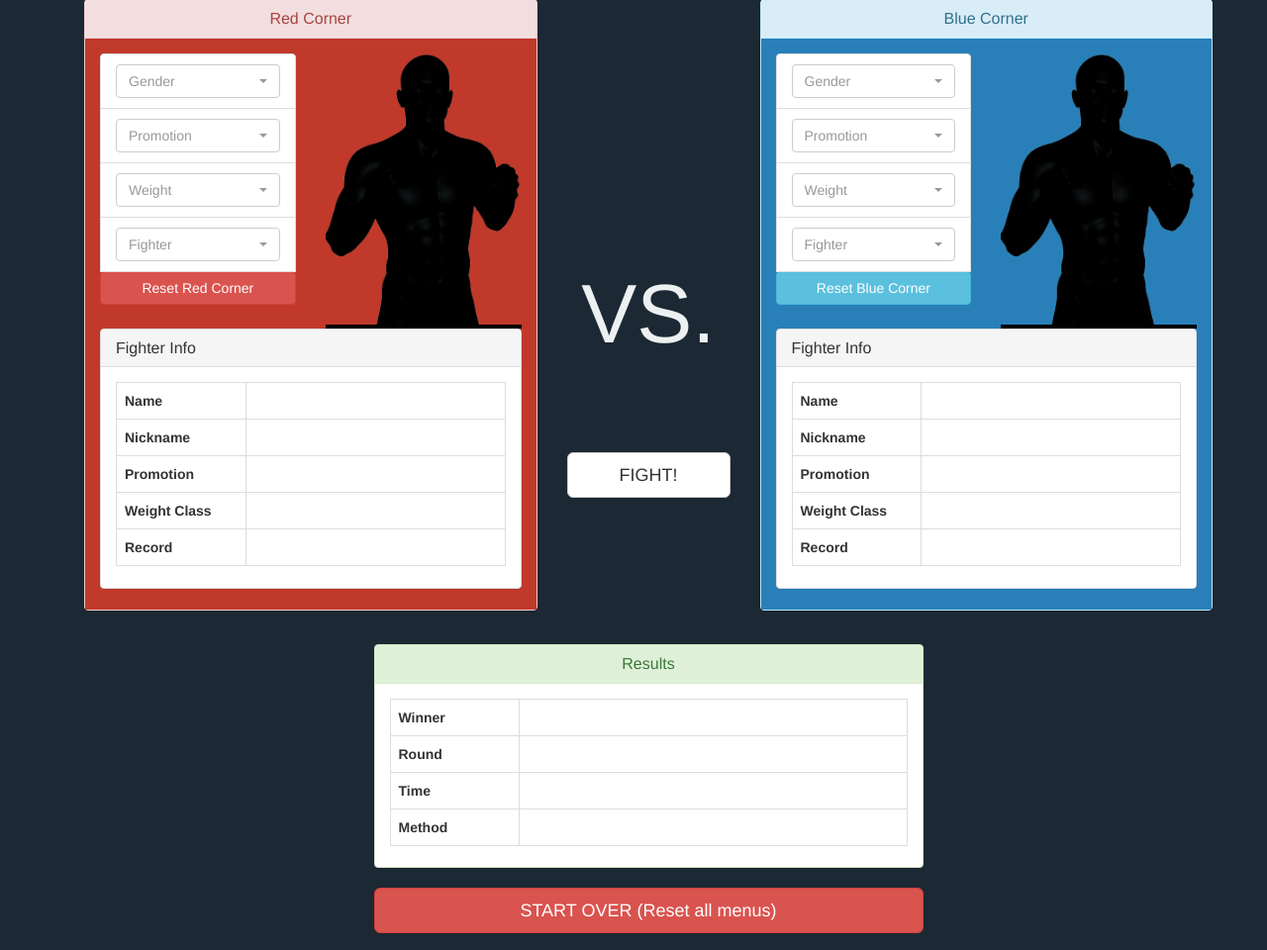
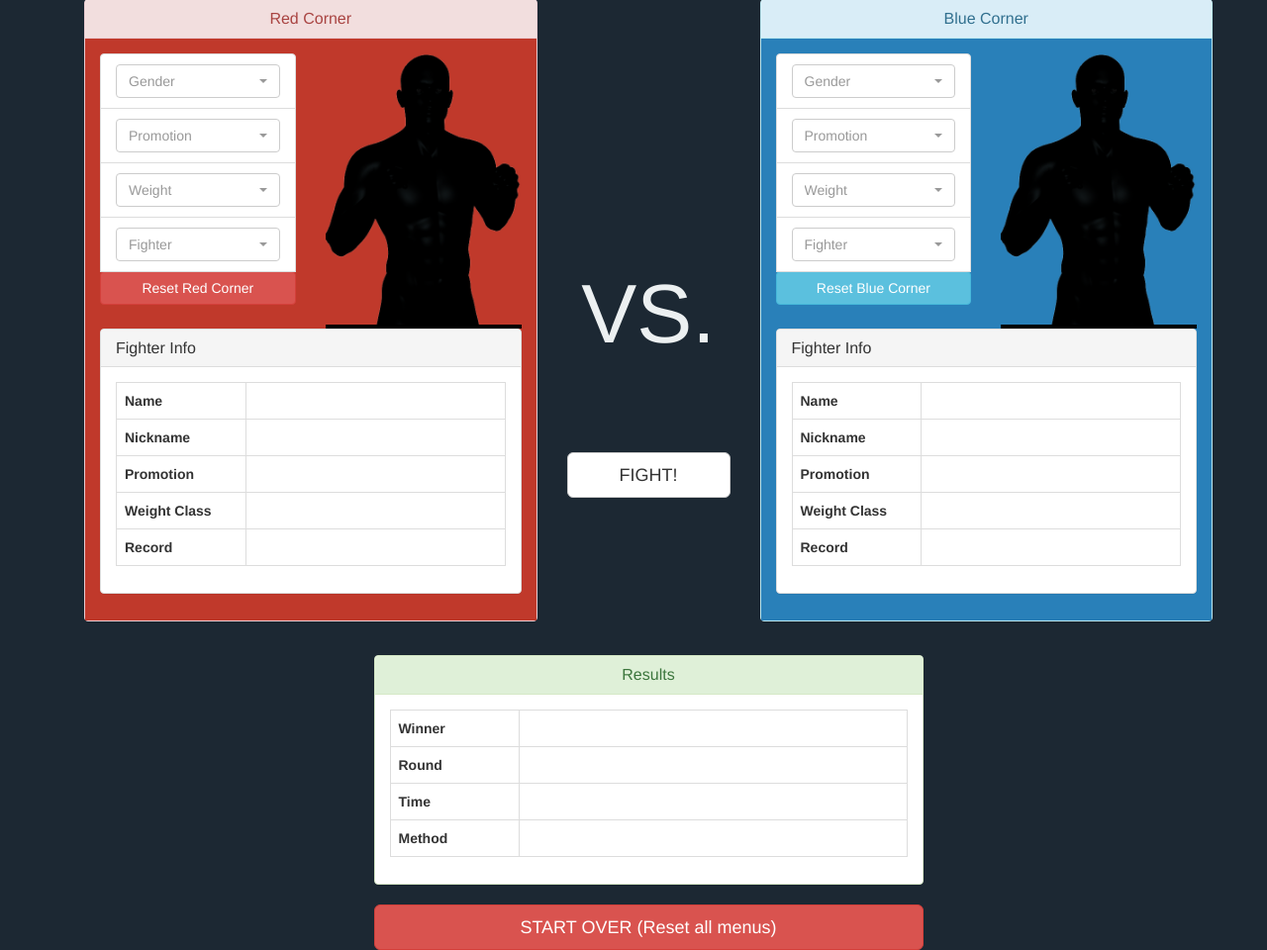
Before and after one commit to tydonk/fight_simulator, a Flask app: page /fight in a window 1280 px wide. Shown: the part 72-1032 px from the top of the page at 99% size. Run offline with Flask 2, Linux system fonts and the light colour scheme; some libraries are stand-ins or nearby versions.

Commit message:
changed panel bottom spacing

```diff
--- a/fight_simulator/static/css/main.css
+++ b/fight_simulator/static/css/main.css
@@ -79,5 +79,5 @@ body {
 }
 
 .panel-body {
-	padding-bottom: 0.1em;
+	padding-bottom: 0.5em;
 }
```
